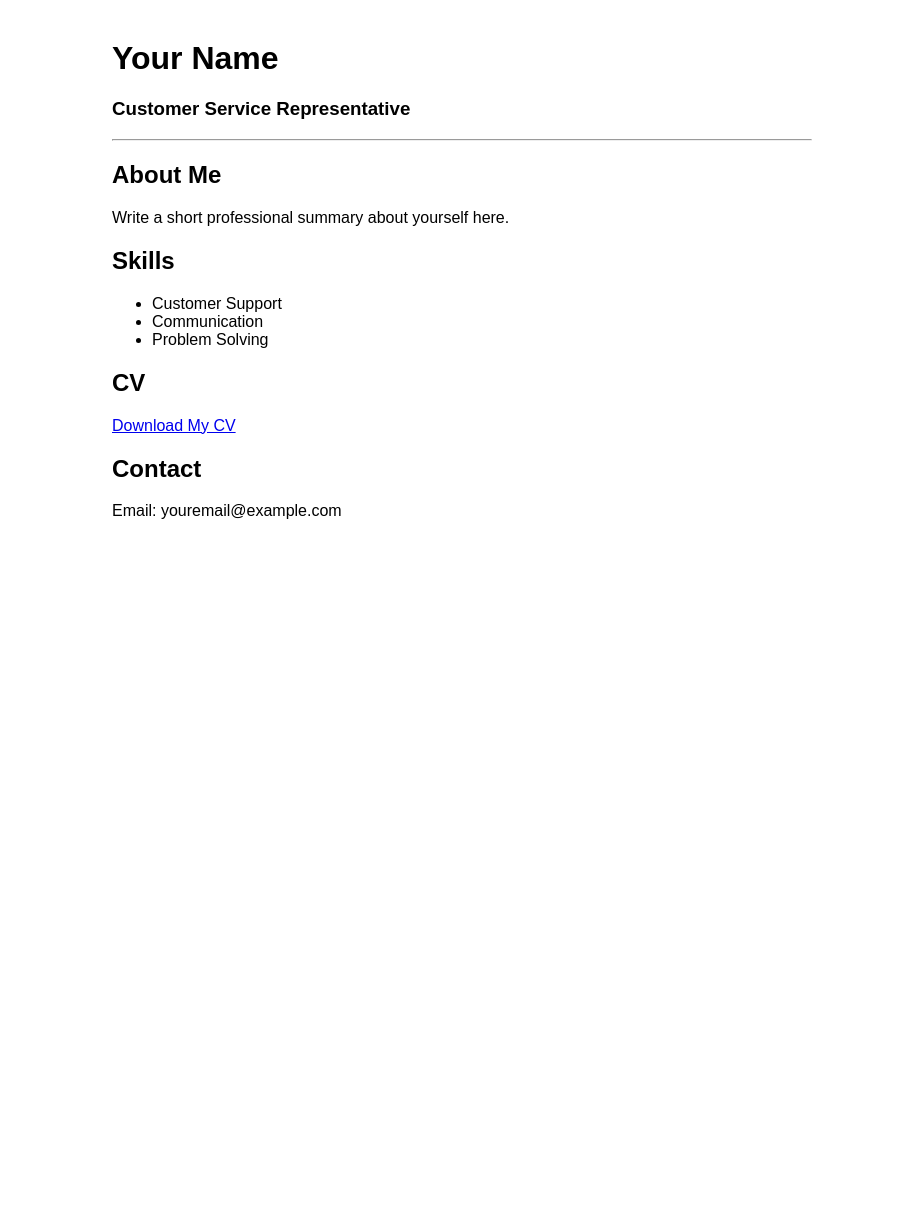
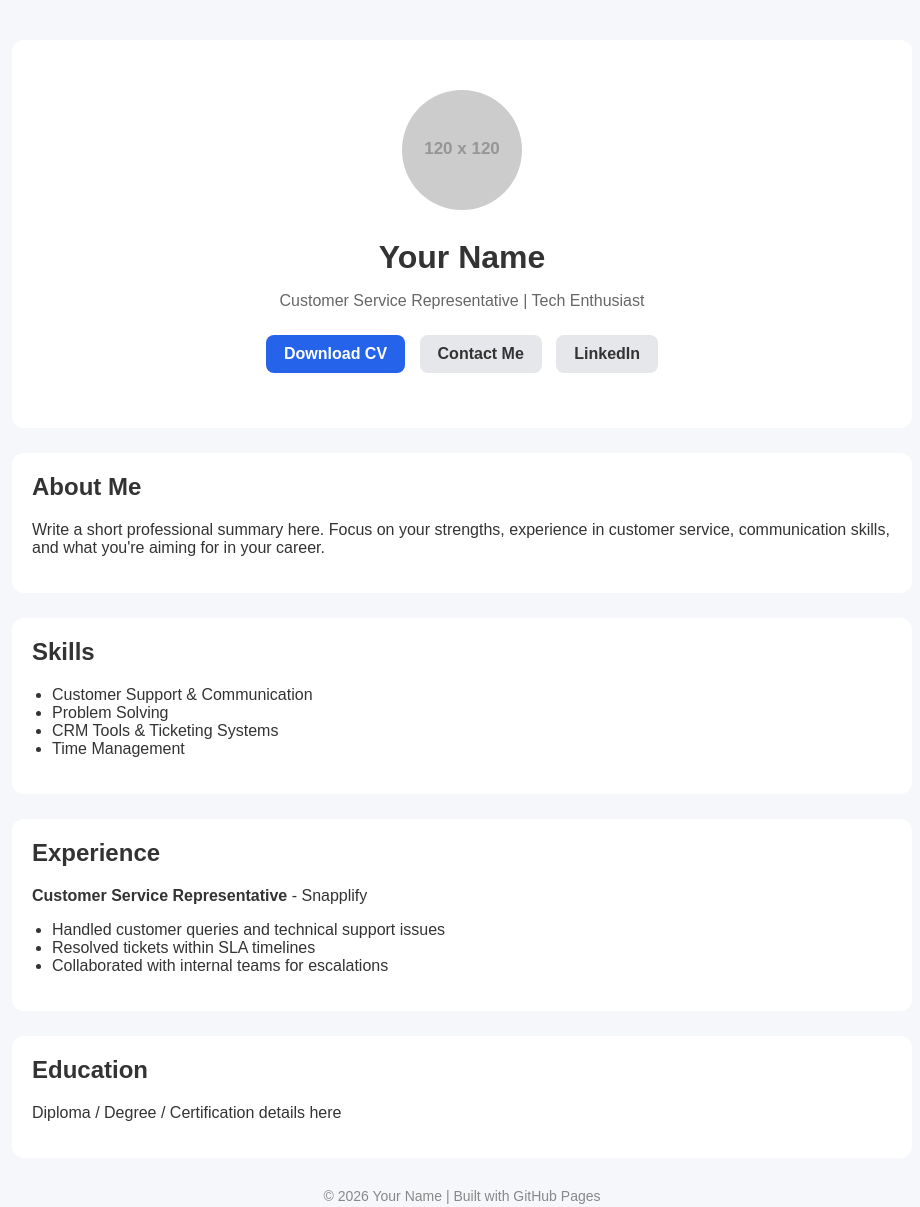
Before and after one commit to stephengitau97-oss/CV, a plain HTML site: page index.html in a window 1280 px wide. Shown: the whole page, without its empty margins (178-1098 px from the left). Before the commit the page ends 800 px from the top, so only its background shows below. Drawn offline with Linux system fonts and the light colour scheme; placeholder pictures from the web are drawn by us.

Commit message:
Update index.html

```diff
--- a/index.html
+++ b/index.html
@@ -1,32 +1,153 @@
 <!DOCTYPE html>
-<html>
+<html lang="en">
 <head>
-    <title>My CV Portfolio</title>
+<meta charset="UTF-8">
+<meta name="viewport" content="width=device-width, initial-scale=1.0">
+<title>Your Name | Portfolio</title>
+
+<style>
+    body {
+        margin: 0;
+        font-family: Arial, sans-serif;
+        background: #f5f7fb;
+        color: #333;
+    }
+
+    .container {
+        max-width: 900px;
+        margin: auto;
+        padding: 40px 20px;
+    }
+
+    /* Header */
+    .header {
+        text-align: center;
+        padding: 50px 20px;
+        background: white;
+        border-radius: 12px;
+    }
+
+    .header img {
+        width: 120px;
+        height: 120px;
+        border-radius: 50%;
+        object-fit: cover;
+        margin-bottom: 15px;
+    }
+
+    .header h1 {
+        margin: 10px 0 5px;
+    }
+
+    .header p {
+        color: #666;
+        margin-bottom: 20px;
+    }
+
+    .btn {
+        display: inline-block;
+        padding: 10px 18px;
+        margin: 5px;
+        border-radius: 8px;
+        text-decoration: none;
+        font-weight: bold;
+    }
+
+    .btn-primary {
+        background: #2563eb;
+        color: white;
+    }
+
+    .btn-secondary {
+        background: #e5e7eb;
+        color: #333;
+    }
+
+    /* Sections */
+    .section {
+        margin-top: 25px;
+        background: white;
+        padding: 20px;
+        border-radius: 12px;
+    }
+
+    h2 {
+        margin-top: 0;
+    }
+
+    ul {
+        padding-left: 20px;
+    }
+
+    .footer {
+        text-align: center;
+        margin-top: 30px;
+        color: #888;
+        font-size: 14px;
+    }
+</style>
 </head>
-<body style="font-family: Arial; max-width: 700px; margin: 40px auto;">
+
+<body>
+
+<div class="container">
+
+    <!-- HEADER -->
+    <div class="header">
+        <img src="https://via.placeholder.com/120" alt="Profile Photo">
 
         <h1>Your Name</h1>
-    <h3>Customer Service Representative</h3>
+        <p>Customer Service Representative | Tech Enthusiast</p>
 
-    <hr>
+        <a class="btn btn-primary" href="your-cv.pdf" target="_blank">Download CV</a>
+        <a class="btn btn-secondary" href="mailto:youremail@example.com">Contact Me</a>
+        <a class="btn btn-secondary" href="https://linkedin.com" target="_blank">LinkedIn</a>
+    </div>
 
+    <!-- ABOUT -->
+    <div class="section">
         <h2>About Me</h2>
-    <p>Write a short professional summary about yourself here.</p>
+        <p>
+            Write a short professional summary here. Focus on your strengths, experience in customer service,
+            communication skills, and what you're aiming for in your career.
+        </p>
+    </div>
 
+    <!-- SKILLS -->
+    <div class="section">
         <h2>Skills</h2>
         <ul>
-        <li>Customer Support</li>
-        <li>Communication</li>
+            <li>Customer Support & Communication</li>
             <li>Problem Solving</li>
+            <li>CRM Tools & Ticketing Systems</li>
+            <li>Time Management</li>
         </ul>
+    </div>
 
-    <h2>CV</h2>
-    <p>
-        <a href="your-cv.pdf" target="_blank">Download My CV</a>
-    </p>
+    <!-- EXPERIENCE -->
+    <div class="section">
+        <h2>Experience</h2>
 
-    <h2>Contact</h2>
-    <p>Email: youremail@example.com</p>
+        <p><strong>Customer Service Representative</strong> - Snapplify</p>
+        <ul>
+            <li>Handled customer queries and technical support issues</li>
+            <li>Resolved tickets within SLA timelines</li>
+            <li>Collaborated with internal teams for escalations</li>
+        </ul>
+    </div>
+
+    <!-- EDUCATION -->
+    <div class="section">
+        <h2>Education</h2>
+        <p>Diploma / Degree / Certification details here</p>
+    </div>
+
+    <!-- FOOTER -->
+    <div class="footer">
+        © 2026 Your Name | Built with GitHub Pages
+    </div>
+
+</div>
 
 </body>
 </html>
```
Lines whose indentation alone changed are shown as unchanged.
